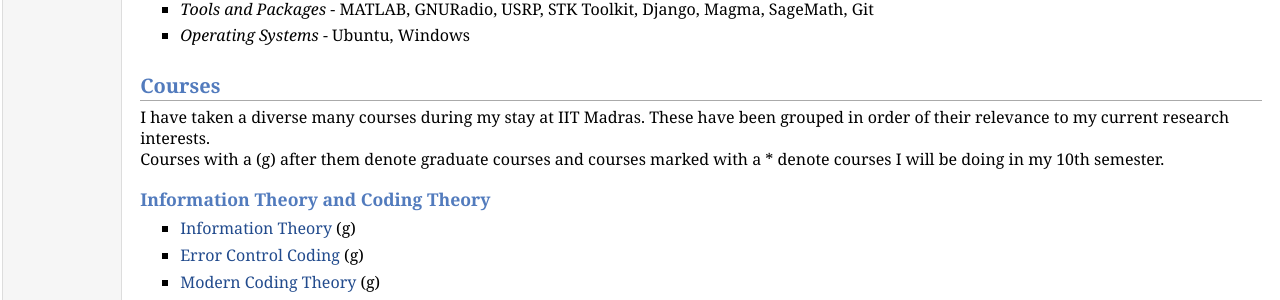
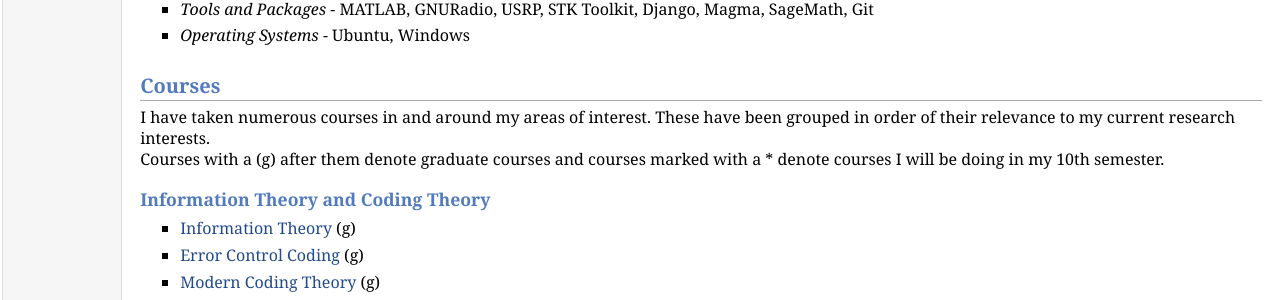
Before and after one commit to SourbhBh/SourbhBh.github.io, a Jekyll site: the page academics.html, which Jekyll copies as it is, in a window 1280 px wide and 900 px high. Shown: the part 239-539 px from the top of the window. Built offline with Jekyll 4.4.1, drawn with Linux system fonts in a browser that asks for light colours; some of the changed text lies outside the part shown.

Commit message:
Directly edited html file

```diff
--- a/academics.html
+++ b/academics.html
@@ -33,24 +33,24 @@
 </li>
 </ul>
 <h2>Courses </h2>
-<p>I have taken a diverse many courses during my stay at IIT Madras. These have been grouped in order of their relevance to my current research interests.<br />
+<p>I have taken numerous courses in and around my areas of interest. These have been grouped in order of their relevance to my current research interests.<br />
 Courses with a (g) after them denote graduate courses and courses marked with a * denote courses I will be doing in my 10th semester.  </p>
 <h3>Information Theory and Coding Theory </h3>
 <ul>
-<li><p><a href="http://www.ee.iitm.ac.in/~pradeep/teaching/ee5162-2015.html">Information Theory</a> (g)</p>
+<li><p><a target=_blank href="http://www.ee.iitm.ac.in/~pradeep/teaching/ee5162-2015.html">Information Theory</a> (g)</p>
 </li>
-<li><p><a href="http://www.ee.iitm.ac.in/~skrishna/ee5160/">Error Control Coding</a> (g) </p>
+<li><p><a target=_blank href="http://www.ee.iitm.ac.in/~skrishna/ee5160/">Error Control Coding</a> (g) </p>
 </li>
-<li><p><a href="http://www.ee.iitm.ac.in/~pradeep/teaching/ee5161-2015.html">Modern Coding Theory</a> (g) </p>
+<li><p><a target=_blank href="http://www.ee.iitm.ac.in/~pradeep/teaching/ee5161-2015.html">Modern Coding Theory</a> (g) </p>
 </li>
-<li><p><a href="http://www.ee.iitm.ac.in/~skrishna/ee6142/">Advanced Topics in Communications</a> (Network Information Theory) (g)</p>
+<li><p><a target=_blank href="http://www.ee.iitm.ac.in/~skrishna/ee6142/">Advanced Topics in Communications</a> (Network Information Theory) (g)</p>
 </li>
 <li><p>Advanced Topics in Communications (Information Theory and Inference) (g*)  </p>
 </li>
 </ul>
 <h3>Communications and Signal Processing </h3>
 <ul>
-<li><p><a href="http://www.ee.iitm.ac.in/~skrishna/ee6110/">Adaptive Signal Processing</a> (g) </p>
+<li><p><a target=_blank href="http://www.ee.iitm.ac.in/~skrishna/ee6110/">Adaptive Signal Processing</a> (g) </p>
 </li>
 <li><p>Introduction to Wireless and Cellular Communications (g) </p>
 </li>
@@ -67,9 +67,9 @@ Courses with a (g) after them denote graduate courses and courses marked with a
 </ul>
 <h3>Mathematics and Computer Science</h3>
 <ul>
-<li><p><a href="http://www.ee.iitm.ac.in/~krishnaj/EE6112.htm">Martingales and Concentrations</a> (g)</p>
+<li><p><a target=_blank href="http://www.ee.iitm.ac.in/~krishnaj/EE6112.htm">Martingales and Concentrations</a> (g)</p>
 </li>
-<li><p><a href="http://www.ee.iitm.ac.in/~rganti/ConvexOptimization.html">Optimization Methods in Signal Processing and Communications</a> (Convex Optimization) (g) </p>
+<li><p><a target=_blank href="http://www.ee.iitm.ac.in/~rganti/ConvexOptimization.html">Optimization Methods in Signal Processing and Communications</a> (Convex Optimization) (g) </p>
 </li>
 <li><p>Probability Foundations for Electrical Engineering (Did a <a href="http://www.ee.iitm.ac.in/~krishnaj/EE5110.htm">measure-theoretic</a> version online )</p>
 </li>
@@ -83,7 +83,7 @@ Courses with a (g) after them denote graduate courses and courses marked with a
 </li>
 <li><p>Reinforcement Leaning (g) </p>
 </li>
-<li><p><a href="http://theory.cse.iitm.ac.in/drona/information.php?courseid=91">Pseudorandomness</a> (previously called Modern Topics in Theory of Computation) (g*)</p>
+<li><p><a target=_blank href="http://theory.cse.iitm.ac.in/drona/information.php?courseid=91">Pseudorandomness</a> (previously called Modern Topics in Theory of Computation) (g*)</p>
 </li>
 <li><p>Computational Engineering</p>
 </li>
@@ -133,6 +133,15 @@ Courses with a (g) after them denote graduate courses and courses marked with a
 <li><p>Life Sciences</p>
 </li>
 </ul>
+<h3>Humanities</h3>
+<ul>
+<li><p>Principle of Econonmics</p>
+</li>
+<li><p>Introduction to Sociology</p>
+</li>
+<li><p>Social Psychology</p>
+</li>
+</ul>
 <div id="footer">
 <div id="footer-text">
 Page generated 2016-11-27 16:56:12 India Standard Time, by <a href="http://jemdoc.jaboc.net/">jemdoc</a>.
```
Also changed, not shown: projects.html (+11 -3 lines), 1 other file.
